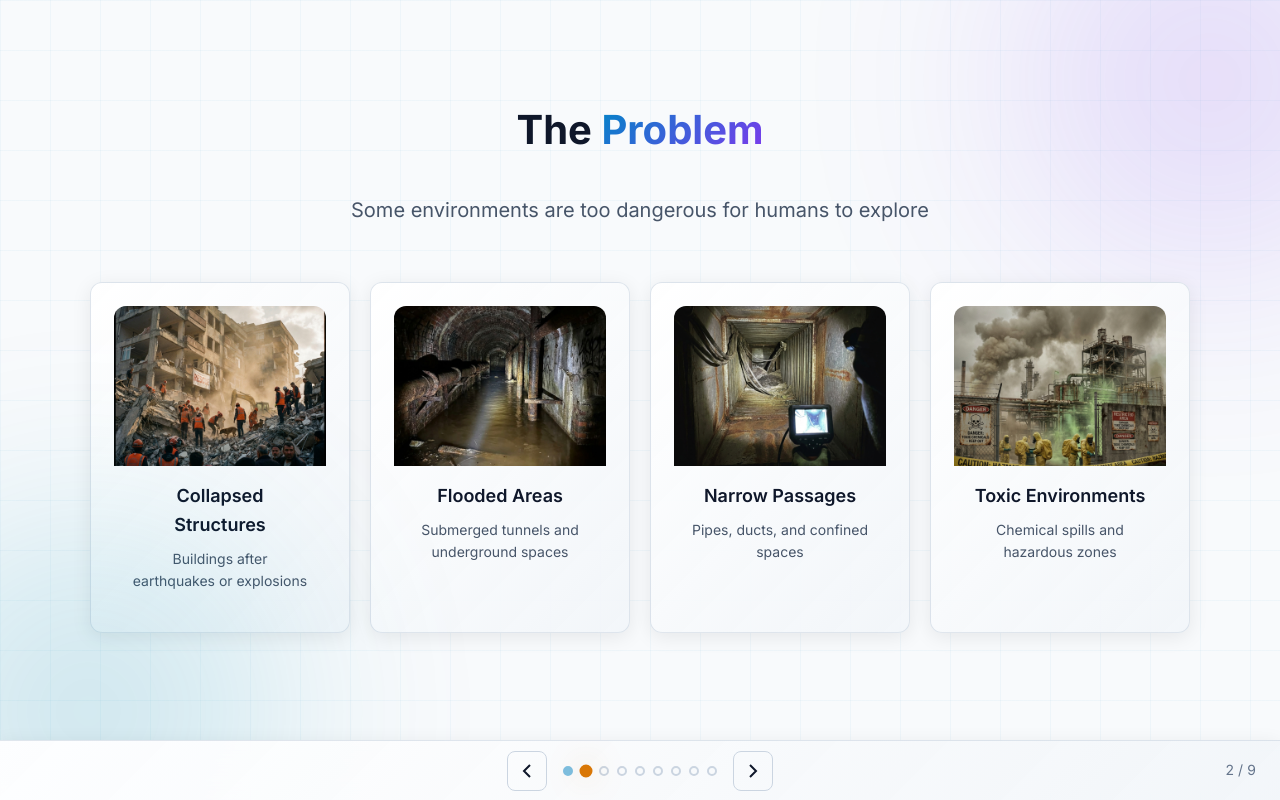
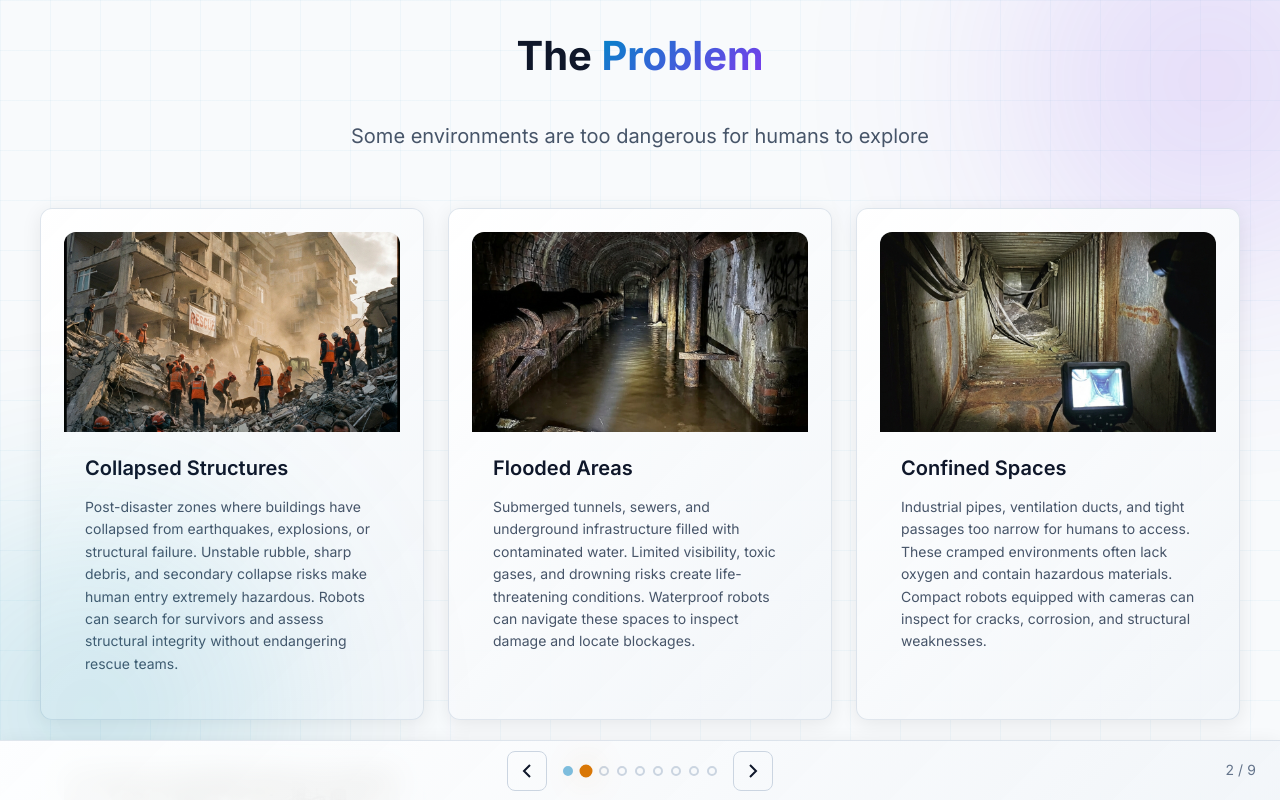
Before and after one commit to Cedrus81/mazeRunner, a React (Vite) app: page / in a window 1280 px wide. Both pictures are taken after a click on the button 753 px from the left and 770 px from the top of the page. Shown: the top 800 px of the page. Built offline with nearby package versions, Linux system fonts and the light colour scheme.

Commit message:
feat: expand problem slide descriptions and refine card styling for improved readability and presentation.

```diff
--- a/src/slides/02_Problem.jsx
+++ b/src/slides/02_Problem.jsx
@@ -6,22 +6,22 @@ function ProblemSlide() {
     {
       image: '/collapsed_structure.png',
       title: 'Collapsed Structures',
-      desc: 'Buildings after earthquakes or explosions'
+      desc: 'Post-disaster zones where buildings have collapsed from earthquakes, explosions, or structural failure. Unstable rubble, sharp debris, and secondary collapse risks make human entry extremely hazardous. Robots can search for survivors and assess structural integrity without endangering rescue teams.'
     },
     {
       image: '/flooded_tunnel.png',
       title: 'Flooded Areas',
-      desc: 'Submerged tunnels and underground spaces'
+      desc: 'Submerged tunnels, sewers, and underground infrastructure filled with contaminated water. Limited visibility, toxic gases, and drowning risks create life-threatening conditions. Waterproof robots can navigate these spaces to inspect damage and locate blockages.'
     },
     {
       image: '/narrow_pipe.png',
-      title: 'Narrow Passages',
-      desc: 'Pipes, ducts, and confined spaces'
+      title: 'Confined Spaces',
+      desc: 'Industrial pipes, ventilation ducts, and tight passages too narrow for humans to access. These cramped environments often lack oxygen and contain hazardous materials. Compact robots equipped with cameras can inspect for cracks, corrosion, and structural weaknesses.'
     },
     {
       image: '/hazardous_zone.png',
       title: 'Toxic Environments',
-      desc: 'Chemical spills and hazardous zones'
+      desc: 'Chemical plants, industrial accidents, and contaminated sites with airborne toxins, radiation, or explosive gases. Exposure can cause serious injury or death within minutes. Robots fitted with specialized sensors can collect data and perform tasks without risking human health.'
     }
   ]
 
--- a/src/slides/Problem.css
+++ b/src/slides/Problem.css
@@ -1,11 +1,11 @@
 /* Problem Slide - Photo Cards */
 .problem-slide__grid {
   display: grid;
-  grid-template-columns: repeat(auto-fit, minmax(260px, 1fr));
-  gap: var(--space-5);
+  grid-template-columns: repeat(auto-fit, minmax(320px, 1fr));
+  gap: var(--space-6);
   margin-top: var(--space-8);
   width: 100%;
-  max-width: 1100px;
+  max-width: 1200px;
 }
 
 .problem-card {
@@ -15,12 +15,12 @@
 }
 
 .problem-card:hover {
-  transform: translateY(-6px);
+  transform: translateY(-8px);
   box-shadow: var(--shadow-lg);
 }
 
 .problem-card__image {
-  height: 160px;
+  height: 200px;
   background-size: cover;
   background-position: center;
   border-radius: var(--radius-lg) var(--radius-lg) 0 0;
@@ -29,18 +29,19 @@
 }
 
 .problem-card__content {
-  padding: var(--space-4);
-  text-align: center;
+  padding: var(--space-5);
+  text-align: left;
 }
 
 .problem-card__title {
-  font-size: var(--font-size-lg);
+  font-size: var(--font-size-xl);
   font-weight: var(--font-weight-semibold);
-  margin-bottom: var(--space-2);
+  margin-bottom: var(--space-3);
   color: var(--text-primary);
 }
 
 .problem-card__desc {
   font-size: var(--font-size-sm);
   color: var(--text-secondary);
+  line-height: 1.6;
 }
```
